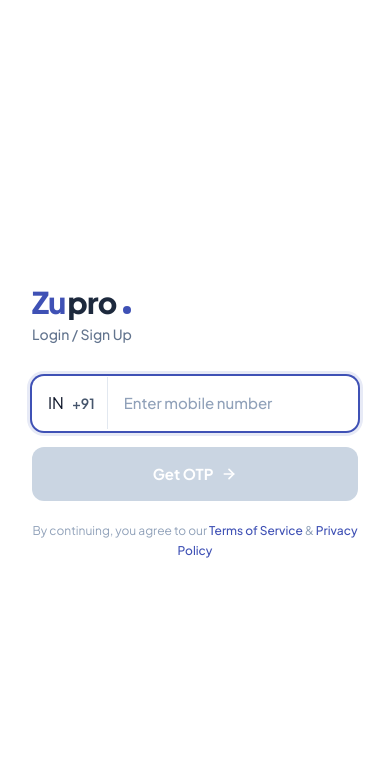
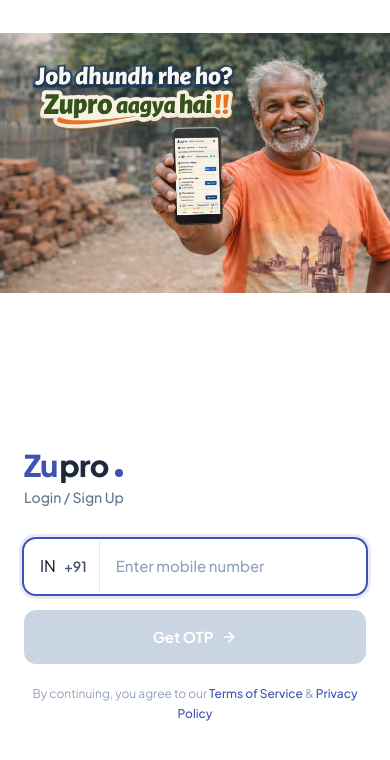
Before and after one commit to IAMAmanRaj/zupro_web, a React (Vite) app: page /auth in a window 390 px wide. Shown: the top 760 px of the page. Built offline with nearby package versions, Linux system fonts and the light colour scheme; a web font is replaced by a local one.

Commit message:
feat: Add mobile-specific image asset and enhance authentication layout
- Introduced a new image asset for mobile authentication layout to improve visual consistency.
- Updated the authentication component layout for better responsiveness across different screen sizes.

```diff
--- a/src/index.css
+++ b/src/index.css
@@ -2,6 +2,11 @@
 
 @import url('https://fonts.googleapis.com/css2?family=Plus+Jakarta+Sans:wght@400;500;600;700;800&family=DM+Mono:wght@400;500&display=swap');
 @import "tailwindcss";
+
+@theme {
+  --breakpoint-vs:400px;
+  --breakpoint-xs: 500px;
+}
 
 :root {
   font-family: "Segoe UI", "Helvetica Neue", Helvetica, Arial, sans-serif;
--- a/src/routes/auth.tsx
+++ b/src/routes/auth.tsx
@@ -30,16 +30,24 @@
   const isPhoneValid = phone.length === 10
 
   return (
-    <div className="h-screen flex font-sans">
-      <div className="hidden sm:block w-[50%] relative overflow-hidden">
+    <div className="h-screen flex flex-col sm:flex-row font-sans">
+      <div className="w-full h-1/2 hidden sm:block sm:h-auto sm:w-1/2 relative overflow-hidden">
         <img
           src="/images/auth/left_asset.png"
           alt="Zupro banner"
           className="w-full h-full object-cover"
         />
       </div>
+{/*for mobile, we use a different image*/}
+      <div className="bg-white h-1/2 -mt-12 vs:-mt-8  xs:mt-4 sm:mt-0 sm:hidden  relative overflow-hidden">
+        <img
+          src="/images/auth/top_asset_mobile.png"
+          alt="Zupro banner"
+          className="w-full h-full object-contain sm:object-cover"
+        />
+      </div>
 
-      <div className="flex-1 flex items-center justify-center px-8 py-12 bg-white">
+      <div className="w-full h-1/2 sm:h-auto flex-1 flex items-center justify-center px-6 py-8 sm:px-8 pb-12 pt-0 xs:py-12 sm:py-12 bg-white overflow-y-auto">
         <div className="w-full max-w-sm">
           {isVerified ? (
             <div className="scale-in flex flex-col items-center gap-4 py-12 text-center">
```
Also changed, not shown: public/images/auth/top_asset_mobile.png (added).
